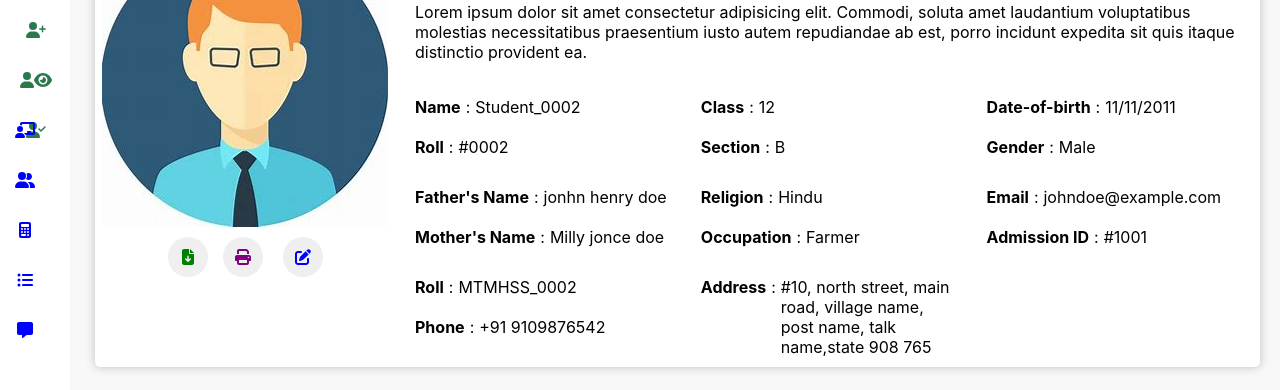
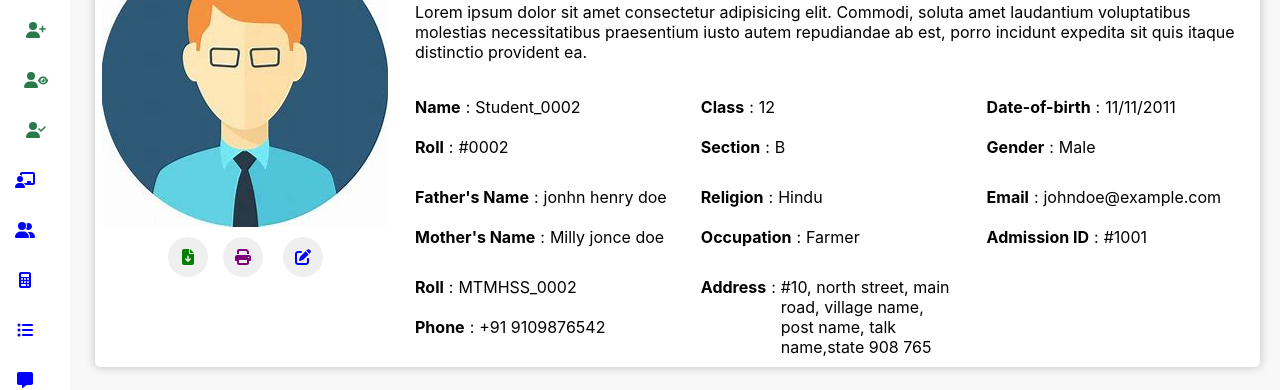
Before and after one commit to Vinoth82003/school_frontend, a React (Create React App) app: page / in a window 1280 px wide. Shown: the part 220-610 px from the top of the page. Built offline with nearby package versions, Linux system fonts and the light colour scheme.

Commit message:
Adding the student and techer view button to the side bar

```diff
--- a/src/css/sidebar.css
+++ b/src/css/sidebar.css
@@ -81,7 +81,7 @@ ul.sidebar {
 
 .side_menu.active .sub_menu {
   transition: all 0.5s;
-  height: 150px;
+  height: 200px;
 }
 .side_menu.active .small_submenu {
   transition: all 0.5s;
@@ -118,6 +118,7 @@ ul.sidebar {
   overflow: hidden;
   display: inline-block;
   text-wrap: nowrap;
+  text-transform: capitalize;
 }
 .sidebar.active .side_text,
 .sidebar.active .submenu_text {
@@ -147,3 +148,12 @@ ul.sidebar {
 .sidebar.active .side_text {
   color: #fff;
 }
+
+.inner_icon_small {
+  font-size: 9px;
+  position: relative;
+}
+
+.big_icon {
+  margin-left: 2px;
+}
```
